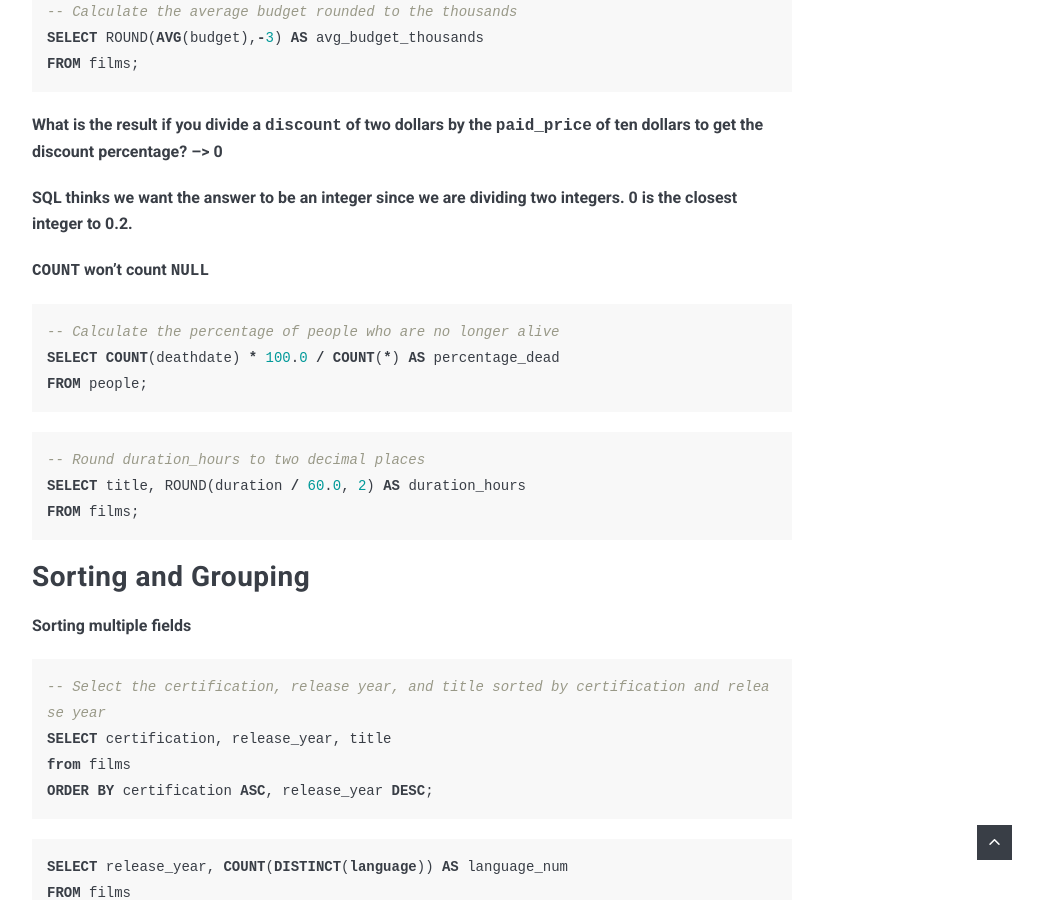
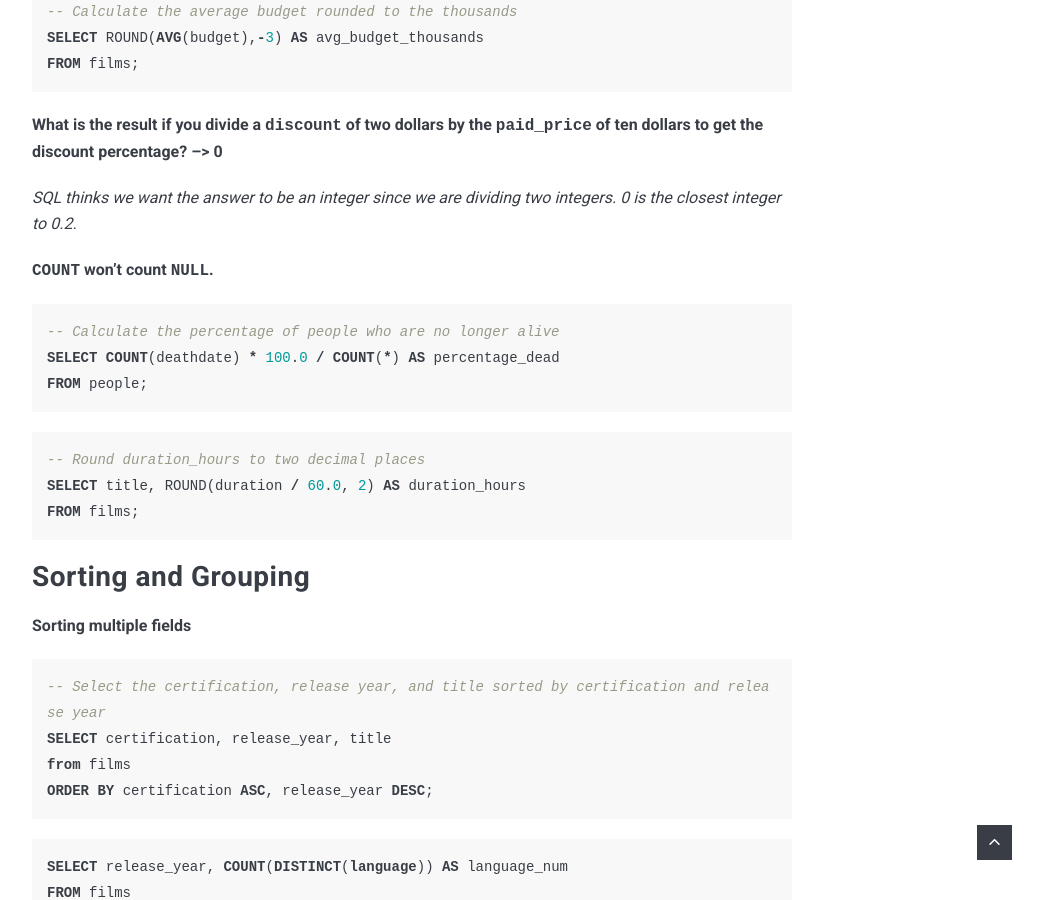
Before and after one commit to poi0905/poi0905.github.io, a Jekyll site: the page built from _posts/2022-11-08-datacamp-SQL-Fundamentals.markdown, in a window 1280 px wide and 900 px high, scrolled down 4354 px. Shown: the whole window, without its empty margins (228-1271 px from the left). Built offline with Jekyll 4.4.1, drawn with Linux system fonts in a browser that asks for light colours; nearby versions of some CDN libraries; comment, search, counter and statistics services are not loaded.

Commit message:
20221108

```diff
--- a/_posts/2022-11-08-datacamp-SQL-Fundamentals.markdown
+++ b/_posts/2022-11-08-datacamp-SQL-Fundamentals.markdown
@@ -144,7 +144,7 @@
 
 ## Aggregate Functions
 
-**`ROUND()` with a negative parameter**
+*`ROUND()` with a negative parameter*
 
 {% highlight SQL %}
 -- Calculate the average budget rounded to the thousands
@@ -155,9 +155,9 @@
 **What is the result if you divide a `discount` of two dollars by the `paid_price` of ten dollars to get the discount percentage?**
 **--> 0**
 
-**SQL thinks we want the answer to be an integer since we are dividing two integers. 0 is the closest integer to 0.2.**
+*SQL thinks we want the answer to be an integer since we are dividing two integers. 0 is the closest integer to 0.2.*
 
-**`COUNT` won't count `NULL`**
+**`COUNT` won't count `NULL`.**
 {% highlight SQL %}
 -- Calculate the percentage of people who are no longer alive
 SELECT COUNT(deathdate) * 100.0 / COUNT(*) AS percentage_dead
@@ -188,7 +188,7 @@
 ORDER BY language_num DESC;
 {% endhighlight %}
 
-**Filtering grouped data: `HAVING`**
+*Filtering grouped data: `HAVING`*
 
 * `WHERE` filters individual records
 * `HAVING` filters grouped records
@@ -244,7 +244,7 @@
 USING(code);
 {% endhighlight %}
 
-{% highlight SQL %}git
+{% highlight SQL %}
 SELECT name, e.year, fertility_rate, unemployment_rate
 FROM countries AS c
 INNER JOIN populations AS p
```
